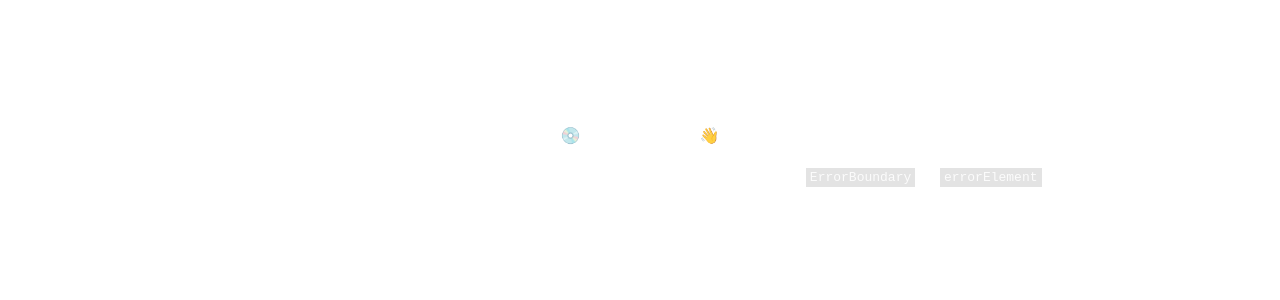
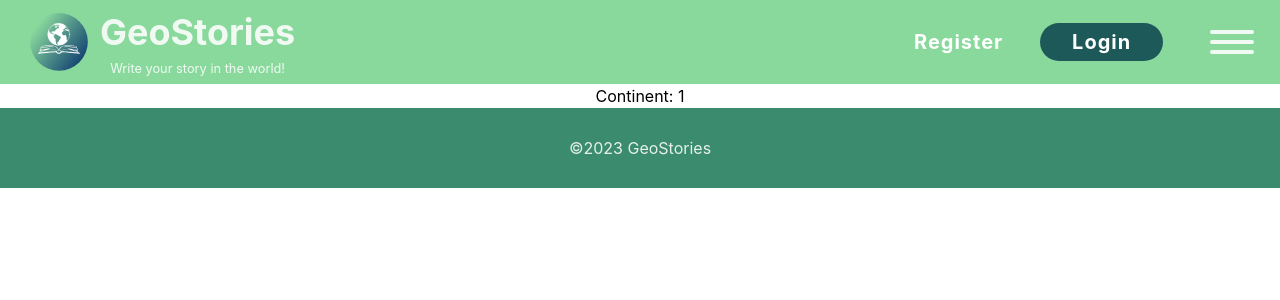
Before and after one commit to GeoStories2023/website, a React (Vite) app: page /tours/1 in a window 1280 px wide. Before the commit this address had no page. Shown: the top 300 px of the page. Built offline with nearby package versions, Linux system fonts and the light colour scheme.

Commit message:
Add BasicLayout, continent and country view

```diff
--- a/src/components/App.tsx
+++ b/src/components/App.tsx
@@ -2,8 +2,8 @@ import { useState } from "react";
 import "@/style/App.css";
 import Header from "@/components/header/Header";
 import HeaderLoggedIn from "@/components/header/HeaderLoggedIn";
-import Home from "@/components/home/Home";
 import Footer from "@/components/footer/Footer";
+import { Outlet } from "react-router-dom";
 
 function App() {
   const [loggedIn, setLoggedIn] = useState(false);
@@ -11,9 +11,8 @@ function App() {
   return (
     <>
       {loggedIn ? <HeaderLoggedIn /> : <Header />}
-
-      <Home></Home>
-      <Footer></Footer>
+      <Outlet />
+      <Footer />
     </>
   );
 }
--- /dev/null
+++ b/src/components/continent/Continent.tsx
@@ -0,0 +1,9 @@
+import React from "react";
+import { useParams } from "react-router-dom";
+
+function Continent() {
+  const { continent } = useParams();
+  return <div style={{ color: "black" }}>Continent: {continent}</div>;
+}
+
+export default Continent;
--- /dev/null
+++ b/src/components/country/Country.tsx
@@ -0,0 +1,10 @@
+import React from "react";
+import { useParams } from "react-router-dom";
+
+function Country() {
+  const { country } = useParams();
+
+  return <div style={{ color: "black" }}>Country: {country}</div>;
+}
+
+export default Country;
--- a/src/components/home/Home.tsx
+++ b/src/components/home/Home.tsx
@@ -10,7 +10,7 @@ import review from "@/assets/homepage-rueckblick.jpg";
 import "@/style/Home.scss";
 import { Link } from "react-router-dom";
 
-function Homepage() {
+function Home() {
   return (
     <div className="home-container">
       <div className="big-picture-container">
@@ -90,4 +90,4 @@ function Homepage() {
   );
 }
 
-export default Homepage;
+export default Home;
--- a/src/style/index.scss
+++ b/src/style/index.scss
@@ -4,7 +4,6 @@
   font-weight: 400;
 
   color: rgba(255, 255, 255, 0.87);
-  //background-color: #242424;
   background-color: white;
 
   font-synthesis: none;
```
Also changed, not shown: src/components/CountryView/CountryView.jsx (deleted, +0 -7 lines), src/main.tsx (+25 -3 lines), src/components/dashboard/Dashboard.jsx (added), 1 other file (tests, documents, lock files or other folders).
